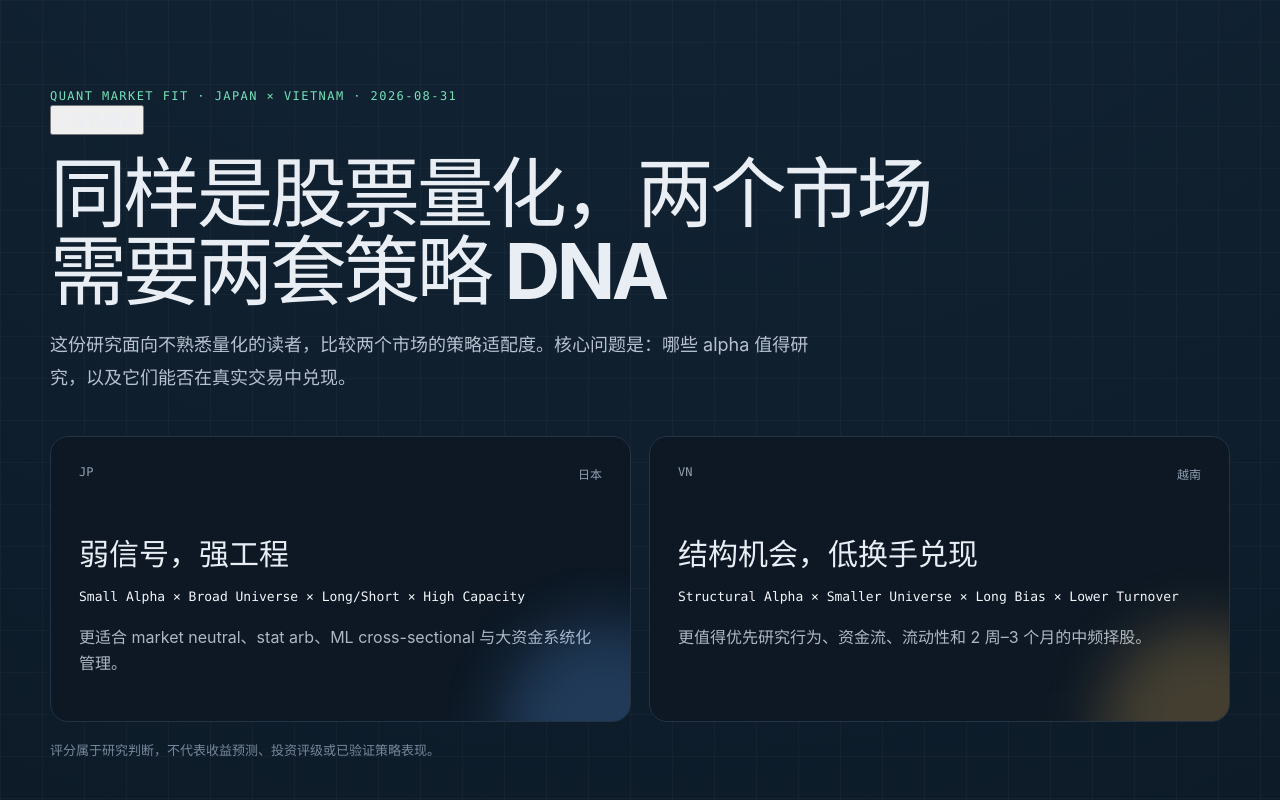
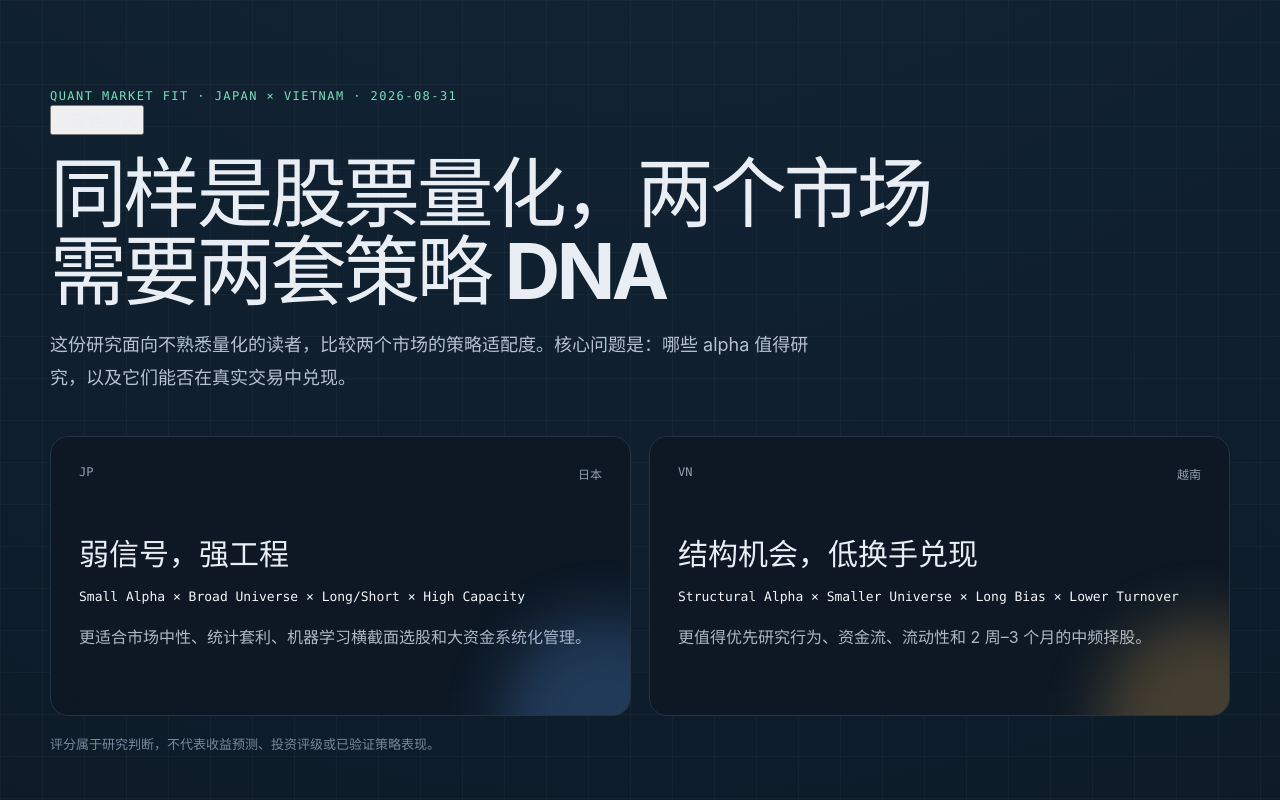
Before and after one commit to runchengxie/vietnam-quant-research, a React (Vite) app in the folder site/: page / in a window 1280 px wide. Shown: the top 800 px of the page. Built offline with nearby package versions, Linux system fonts and the light colour scheme.

Commit message:
feat: refine showcase language and theme

```diff
--- a/site/src/components/HeroComparison.tsx
+++ b/site/src/components/HeroComparison.tsx
@@ -14,7 +14,7 @@ export function HeroComparison() {
             <div className="market-card__topline"><span>JP</span><span>日本</span></div>
             <h2>弱信号，强工程</h2>
             <p className="formula">Small Alpha × Broad Universe × Long/Short × High Capacity</p>
-            <p>更适合 market neutral、stat arb、ML cross-sectional 与大资金系统化管理。</p>
+            <p>更适合市场中性、统计套利、机器学习横截面选股和大资金系统化管理。</p>
           </article>
           <article className="market-card market-card--vietnam">
             <div className="market-card__topline"><span>VN</span><span>越南</span></div>
```
